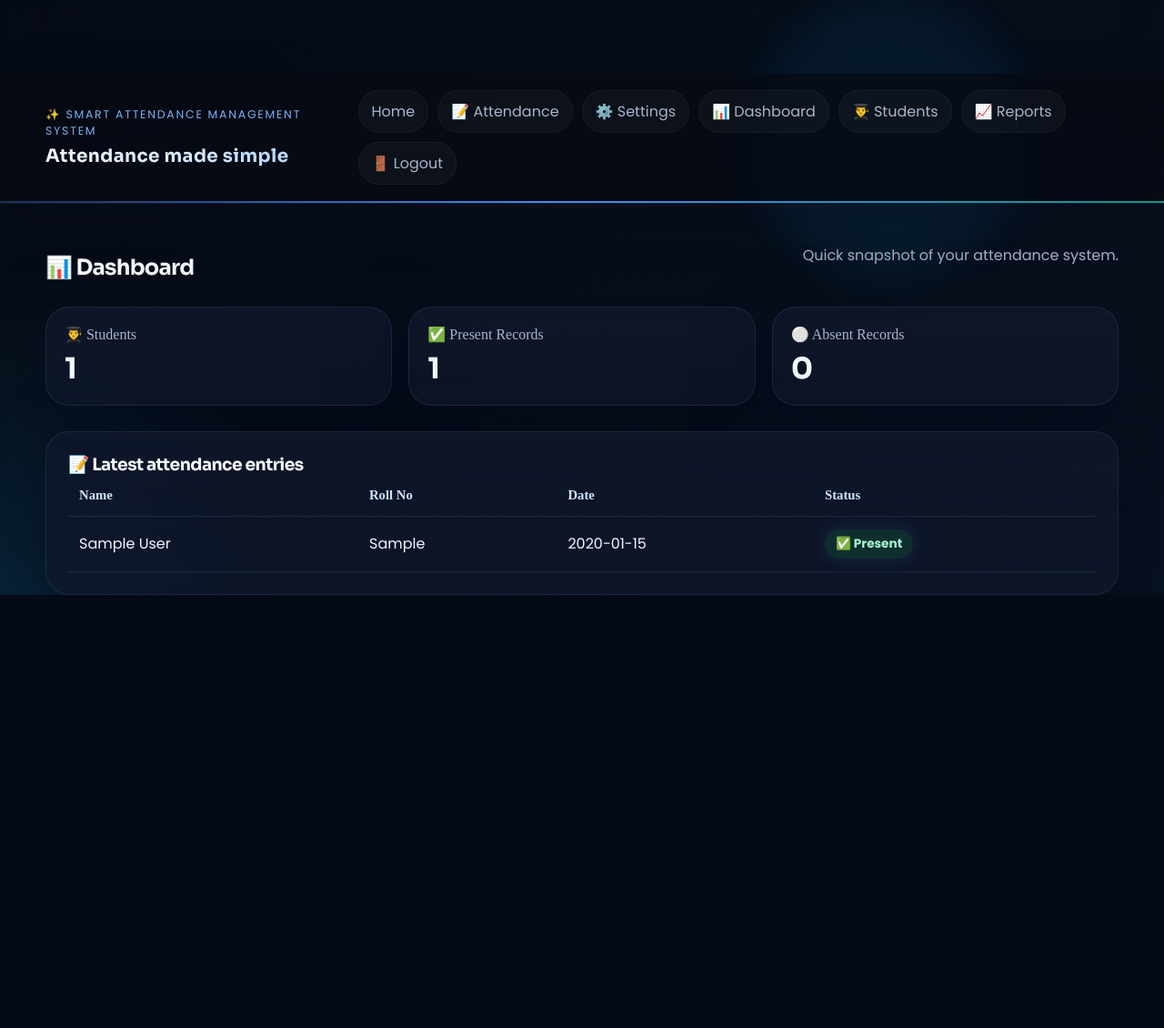
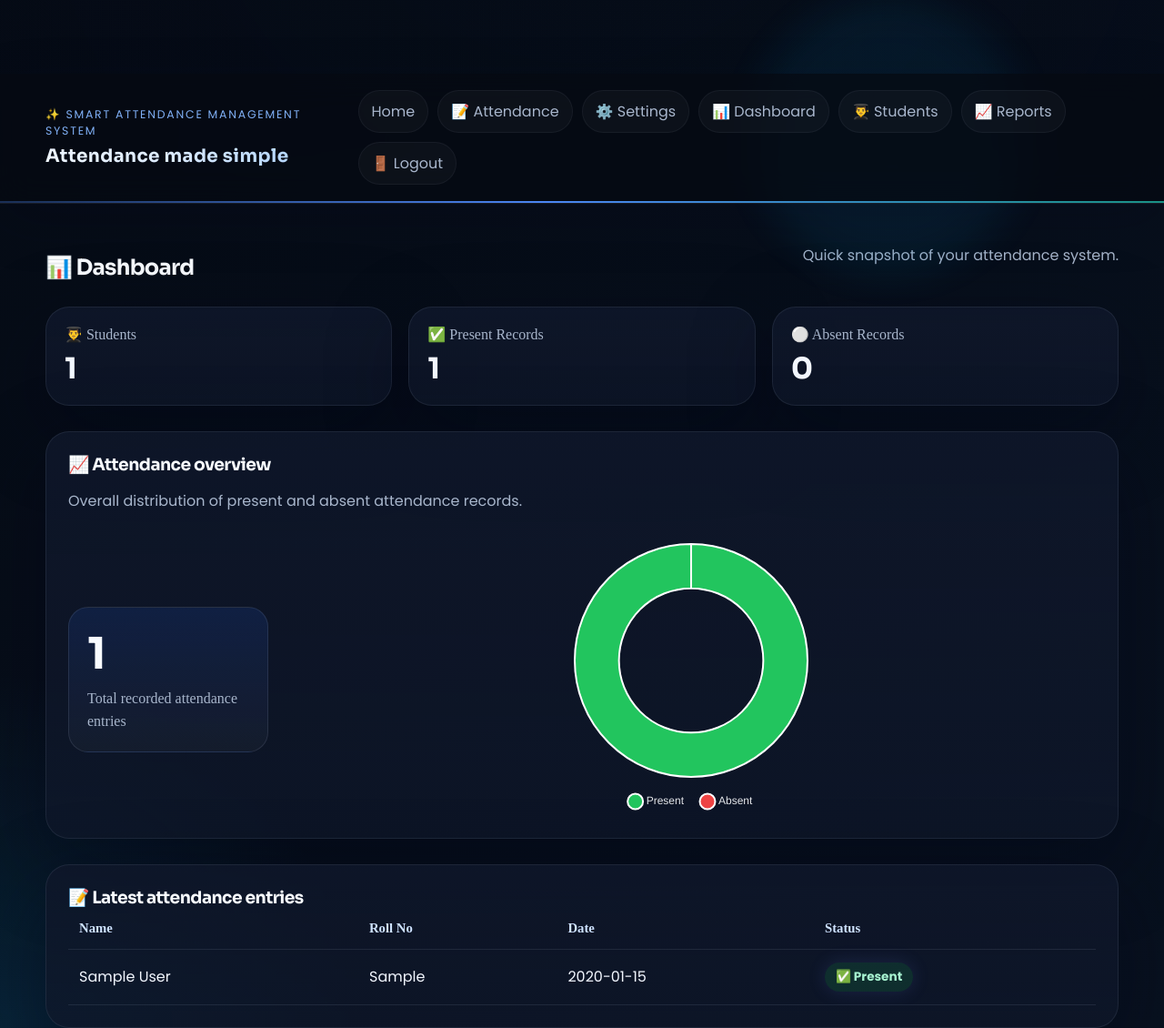
Before and after one commit to vishakhapatidar040/Attendace_management_system, a Flask app: page /dashboard in a window 1280 px wide. Shown: the part 619-1749 px from the top of the page at 91% size. Before the commit the page ends 1273 px from the top, so only its background shows below. Run offline with Flask 3, Linux system fonts and the light colour scheme; the visitor is signed in with stand-in values (Sample User, id 1); tables that the repository leaves empty hold one stand-in row (values such as "Sample post").

Commit message:
Build smart attendance app

```diff
--- a/static/css/style.css
+++ b/static/css/style.css
@@ -699,6 +699,66 @@ a { color: inherit; text-decoration: none; }
   margin-top: 4px;
 }
 
+.compact-header {
+  margin-top: 0;
+  margin-bottom: 18px;
+}
+
+.compact-header h3 {
+  margin-bottom: 6px;
+}
+
+.chart-shell {
+  display: grid;
+  grid-template-columns: minmax(180px, 220px) minmax(0, 1fr);
+  gap: 20px;
+  align-items: center;
+}
+
+.chart-copy {
+  display: grid;
+  gap: 6px;
+  padding: 20px;
+  border-radius: 22px;
+  border: 1px solid rgba(148, 163, 184, 0.16);
+  background: linear-gradient(180deg, rgba(37, 99, 235, 0.14), rgba(255, 255, 255, 0.03));
+}
+
+.chart-copy strong {
+  font-family: var(--font-display);
+  font-size: clamp(2rem, 4vw, 3rem);
+  letter-spacing: -0.04em;
+  color: #f8fbff;
+}
+
+.chart-copy span {
+  color: var(--muted);
+  line-height: 1.6;
+}
+
+.chart-canvas-wrap {
+  position: relative;
+  min-height: 280px;
+  display: flex;
+  align-items: center;
+  justify-content: center;
+}
+
+.chart-canvas-wrap canvas {
+  max-height: 320px;
+}
+
+.empty-chart-state {
+  width: 100%;
+  min-height: 280px;
+  display: grid;
+  place-items: center;
+  border-radius: 22px;
+  border: 1px dashed rgba(148, 163, 184, 0.22);
+  color: var(--muted);
+  background: rgba(255, 255, 255, 0.02);
+}
+
 .info-card,
 .panel,
 .metric-card {
@@ -1004,6 +1064,14 @@ html[data-theme="light"] .button.secondary {
     width: min(100% - 20px, 1180px);
   }
 
+  .chart-shell {
+    grid-template-columns: 1fr;
+  }
+
+  .chart-canvas-wrap {
+    min-height: 240px;
+  }
+
   .hero-copy,
   .hero-panel,
   .panel,
--- a/templates/base.html
+++ b/templates/base.html
@@ -4,6 +4,7 @@
   <meta charset="UTF-8">
   <meta name="viewport" content="width=device-width, initial-scale=1.0">
   <title>{% block title %}Smart Attendance Management System{% endblock %}</title>
+  {% block extra_head %}{% endblock %}
   <script>
     (function () {
       const theme = localStorage.getItem('sam-theme') || 'system';
@@ -71,5 +72,7 @@
 
     {% block content %}{% endblock %}
   </main>
+
+  {% block extra_scripts %}{% endblock %}
 </body>
 </html>
--- a/templates/dashboard.html
+++ b/templates/dashboard.html
@@ -1,6 +1,10 @@
 {% extends "base.html" %}
 
 {% block title %}Dashboard | Smart Attendance Management System{% endblock %}
+
+{% block extra_head %}
+  <script src="https://cdn.jsdelivr.net/npm/chart.js@4.4.3/dist/chart.umd.min.js"></script>
+{% endblock %}
 
 {% block content %}
 <section class="section-header">
@@ -20,6 +24,26 @@
   <div class="metric-card">
     <span>⚪ Absent Records</span>
     <strong>{{ summary.absent_count or 0 }}</strong>
+  </div>
+</section>
+
+<section class="panel">
+  <div class="section-header compact-header">
+    <div>
+      <h3>📈 Attendance overview</h3>
+      <p>Overall distribution of present and absent attendance records.</p>
+    </div>
+  </div>
+  {% set present_total = summary.present_count or 0 %}
+  {% set absent_total = summary.absent_count or 0 %}
+  <div class="chart-shell">
+    <div class="chart-copy">
+      <strong>{{ present_total + absent_total }}</strong>
+      <span>Total recorded attendance entries</span>
+    </div>
+    <div class="chart-canvas-wrap">
+      <canvas id="attendancePieChart" aria-label="Attendance pie chart" role="img"></canvas>
+    </div>
   </div>
 </section>
 
@@ -50,4 +74,59 @@
     </table>
   </div>
 </section>
+
+{% block extra_scripts %}
+  <script>
+    (function () {
+      const canvas = document.getElementById('attendancePieChart');
+      if (!canvas || typeof Chart === 'undefined') return;
+
+      if (window.attendancePieChart && typeof window.attendancePieChart.destroy === 'function') {
+        window.attendancePieChart.destroy();
+      }
+      window.attendancePieChart = null;
+
+      const present = {{ (summary.present_count or 0) | tojson }};
+      const absent = {{ (summary.absent_count or 0) | tojson }};
+
+      if (present === 0 && absent === 0) {
+        const wrapper = canvas.closest('.chart-canvas-wrap');
+        if (wrapper) {
+          wrapper.innerHTML = '<div class="empty-chart-state">No attendance data available yet.</div>';
+        }
+        return;
+      }
+
+      window.attendancePieChart = new Chart(canvas, {
+        type: 'doughnut',
+        data: {
+          labels: ['Present', 'Absent'],
+          datasets: [{
+            data: [present, absent],
+            backgroundColor: ['#22c55e', '#ef4444'],
+            borderColor: ['#ffffff', '#ffffff'],
+            borderWidth: 2,
+            hoverOffset: 10,
+          }],
+        },
+        options: {
+          responsive: true,
+          maintainAspectRatio: false,
+          cutout: '62%',
+          plugins: {
+            legend: {
+              position: 'bottom',
+              labels: {
+                color: getComputedStyle(document.documentElement).getPropertyValue('--text-primary').trim() || '#e5e7eb',
+                usePointStyle: true,
+                pointStyle: 'circle',
+                padding: 20,
+              },
+            },
+          },
+        },
+      });
+    })();
+  </script>
 {% endblock %}
+{% endblock %}
--- a/templates/index.html
+++ b/templates/index.html
@@ -41,8 +41,8 @@
 
 <section class="card-grid">
   <article class="info-card">
-    <h3>💡 About the project</h3>
-    <p>This Flask-based app replaces manual attendance registers with a fast digital workflow for schools and institutes.</p>
+    <h3>💡 About the system</h3>
+    <p>This attendance platform supports schools and institutes with secure student records, daily marking, and automated reporting.</p>
   </article>
   <article class="info-card">
     <h3>👨‍🎓 Recent students</h3>
--- a/templates/login.html
+++ b/templates/login.html
@@ -34,11 +34,11 @@
 
   <div class="hero-panel">
     <div class="stat-card">
-      <span>Demo Username</span>
+      <span>Admin Username</span>
       <strong>admin</strong>
     </div>
     <div class="stat-card">
-      <span>Demo Password</span>
+      <span>Admin Password</span>
       <strong>admin123</strong>
     </div>
   </div>
--- a/templates/settings.html
+++ b/templates/settings.html
@@ -51,7 +51,7 @@
 
 <section class="panel system-info-panel">
   <h3>💻 System Info</h3>
-  <p>Project and environment details detected by the app.</p>
+  <p>System and environment details detected by the app.</p>
 
   <div class="info-grid">
     {% for label, value in system_info.items() %}
```
Also changed, not shown: README.md.
